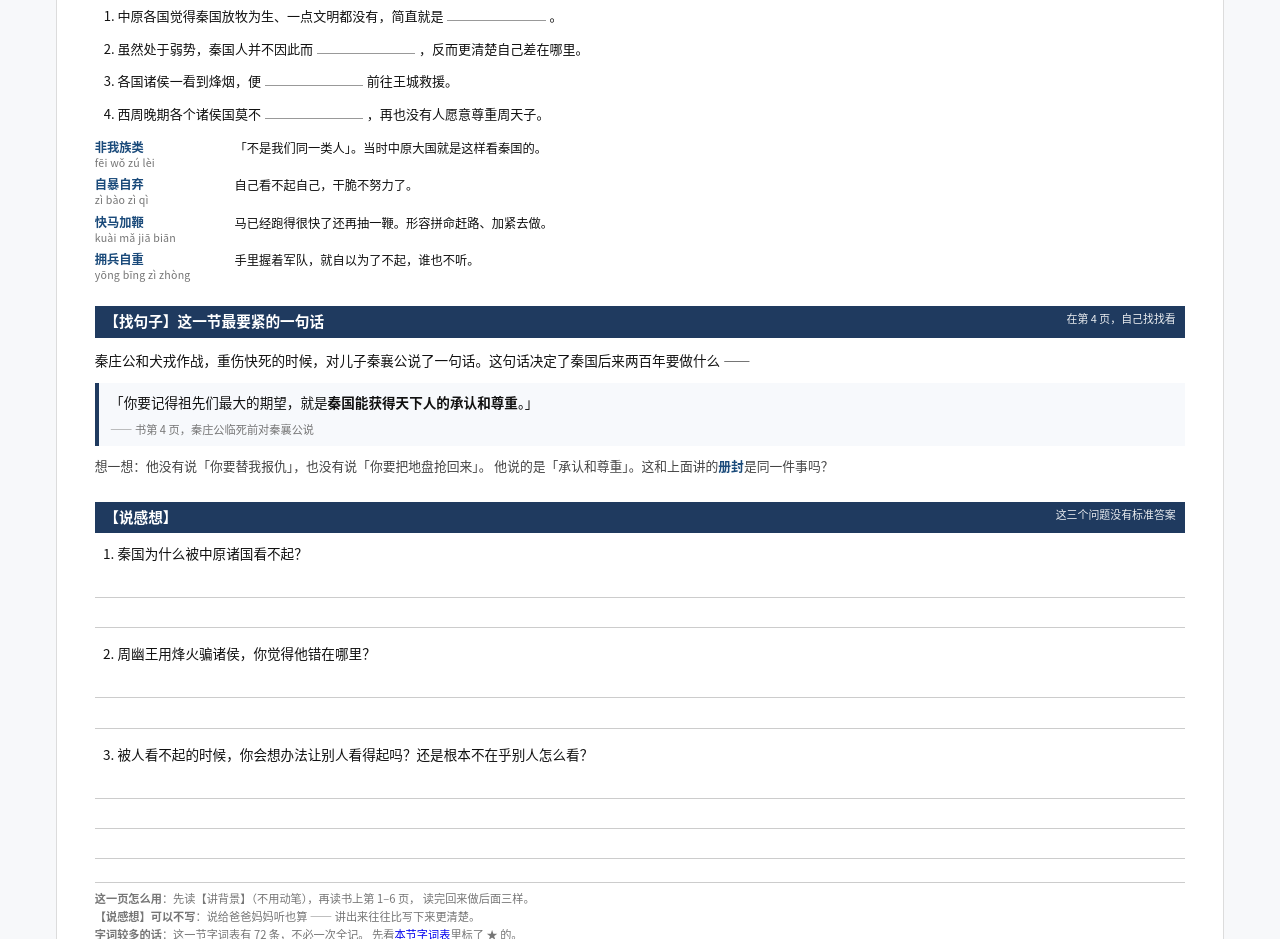
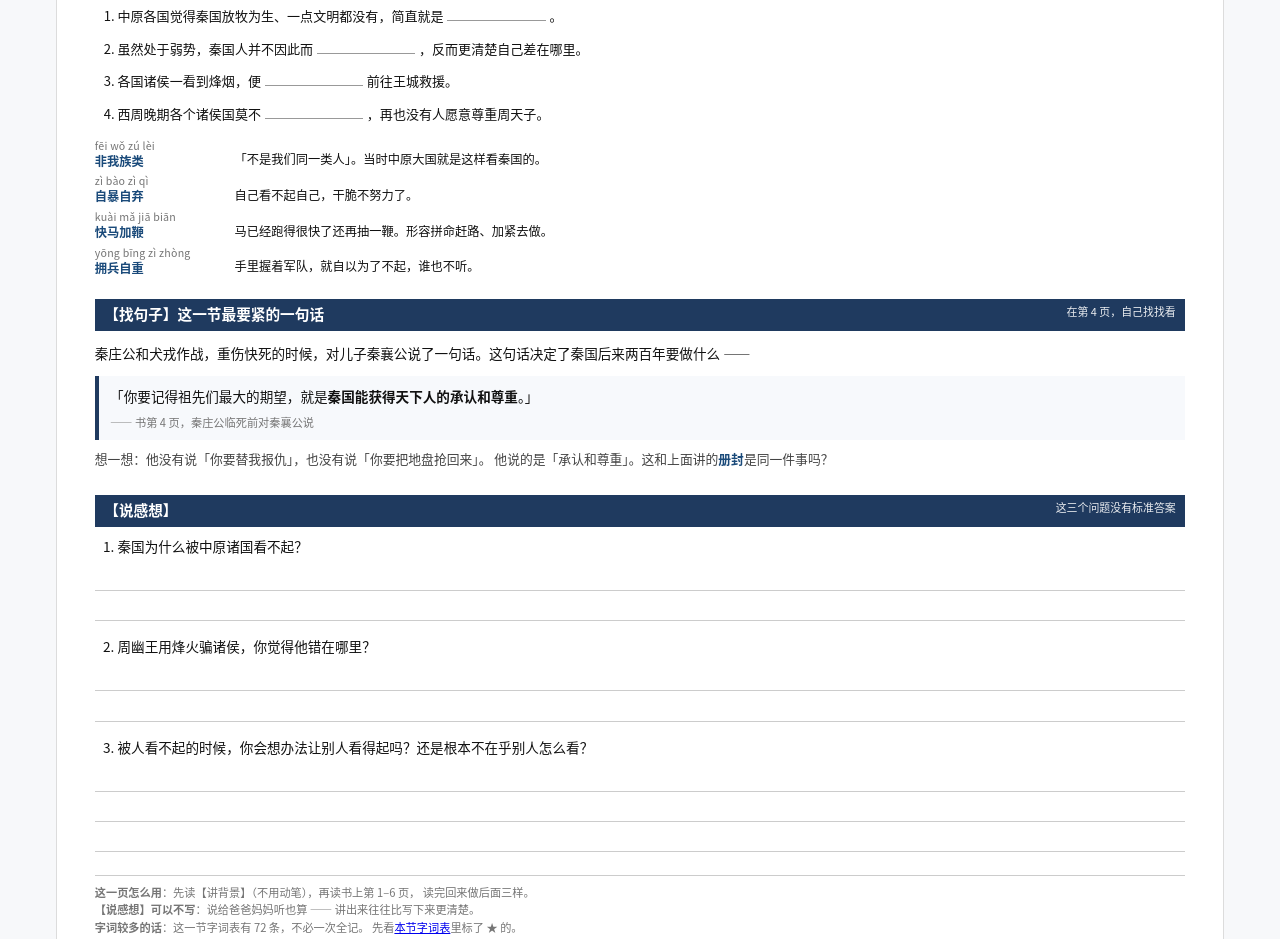
Before and after one commit to learning-hub-ai/qinshihuang, a plain HTML site: page guide/chapter1-section1.html in a window 1280 px wide. Shown: the part 936-1875 px from the top of the page. Drawn offline with Linux system fonts and the light colour scheme.

Commit message:
释义里的拼音改到词语上方（像课本注音）
用 flex column-reverse 而不是调整 HTML 顺序 —— 这样标记里仍是
「词语 + 拼音」的自然顺序，屏幕阅读器先读词再读音。
dd 加 align-self:end，因为 dt 现在有两行高，否则释义会浮到格子顶端。

两个导读页都改了；技能模板同步（reading-guide-page 1.7.0）。

Change-Id: I696b7602b30b41e2ddce597f85a7ec65bd30fae7

```diff
--- a/guide/chapter1-section1.html
+++ b/guide/chapter1-section1.html
@@ -38,10 +38,14 @@
   /* 释义：用 grid，避免 float 造成的列重叠和拼音换行 */
   dl.mean{ margin:0; font-size:9.2pt;
            display:grid; grid-template-columns:34mm 1fr; gap:1.4mm 3mm; }
-  dl.mean dt{ color:#1a4a7a; font-weight:bold; line-height:1.4; }
-  dl.mean dd{ margin:0; line-height:1.55; }
-  dl.mean .py{ display:block; font-size:8pt; color:var(--soft);
-               font-weight:normal; letter-spacing:.2px; }
+  /* 拼音排在词语**上面**（像课本上的注音）。用 flex column-reverse，
+     这样 HTML 里仍是「词语 + 拼音」的自然顺序，屏幕阅读器读起来也对。 */
+  dl.mean dt{ color:#1a4a7a; font-weight:bold; line-height:1.35;
+              display:flex; flex-direction:column-reverse; align-items:flex-start; }
+  /* 释义对齐到「词语」那一行，而不是整格顶端（上面还有一行拼音） */
+  dl.mean dd{ margin:0; line-height:1.55; align-self:end; }
+  dl.mean .py{ font-size:8pt; color:var(--soft);
+               font-weight:normal; letter-spacing:.2px; line-height:1.3; }
 
   /* 【找句子】 */
   .quote{ border-left:4px solid var(--hdr); background:#f7f9fc;
```
Also changed, not shown: guide/chapter1-section2.html (+8 -4 lines).
